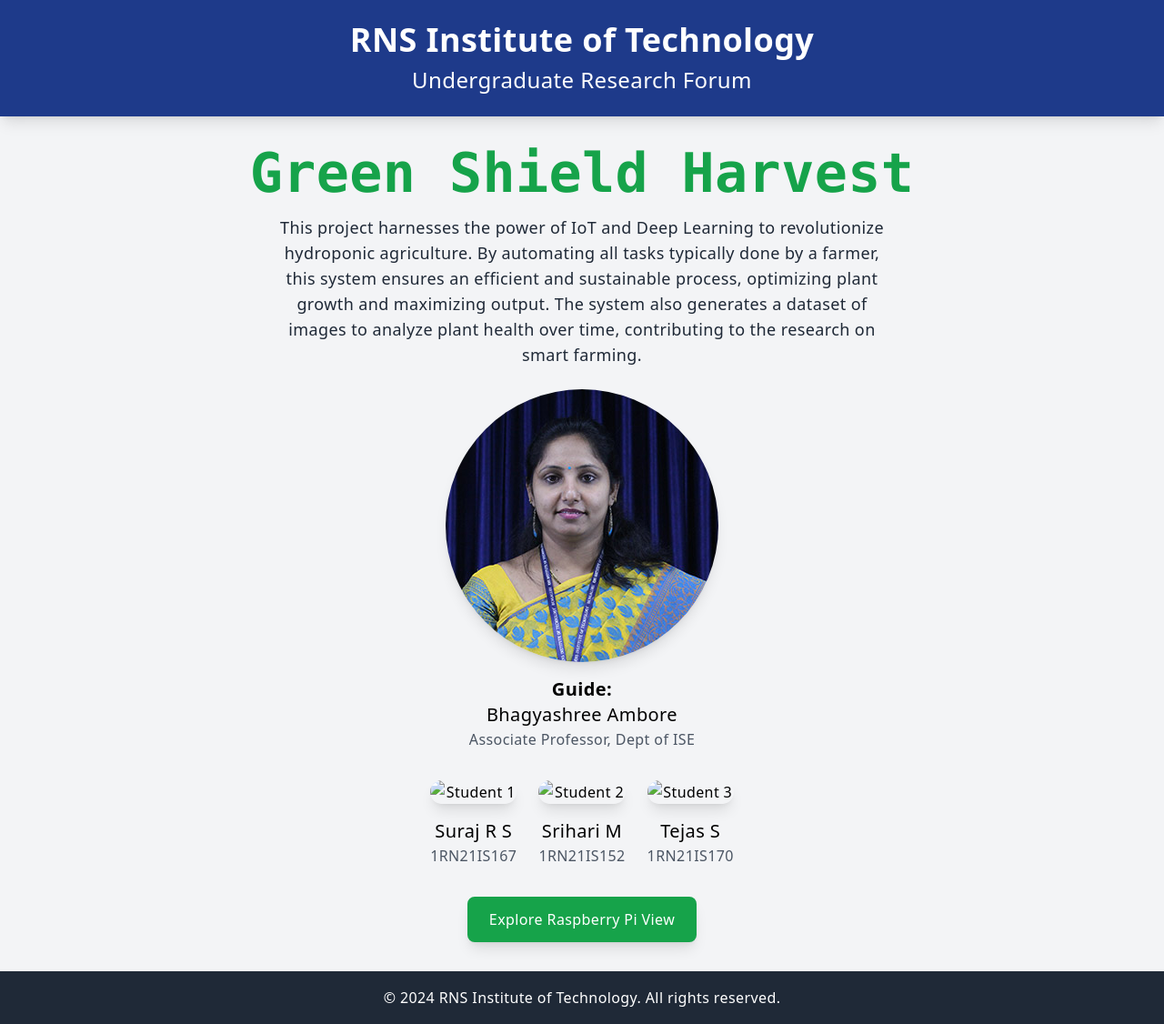
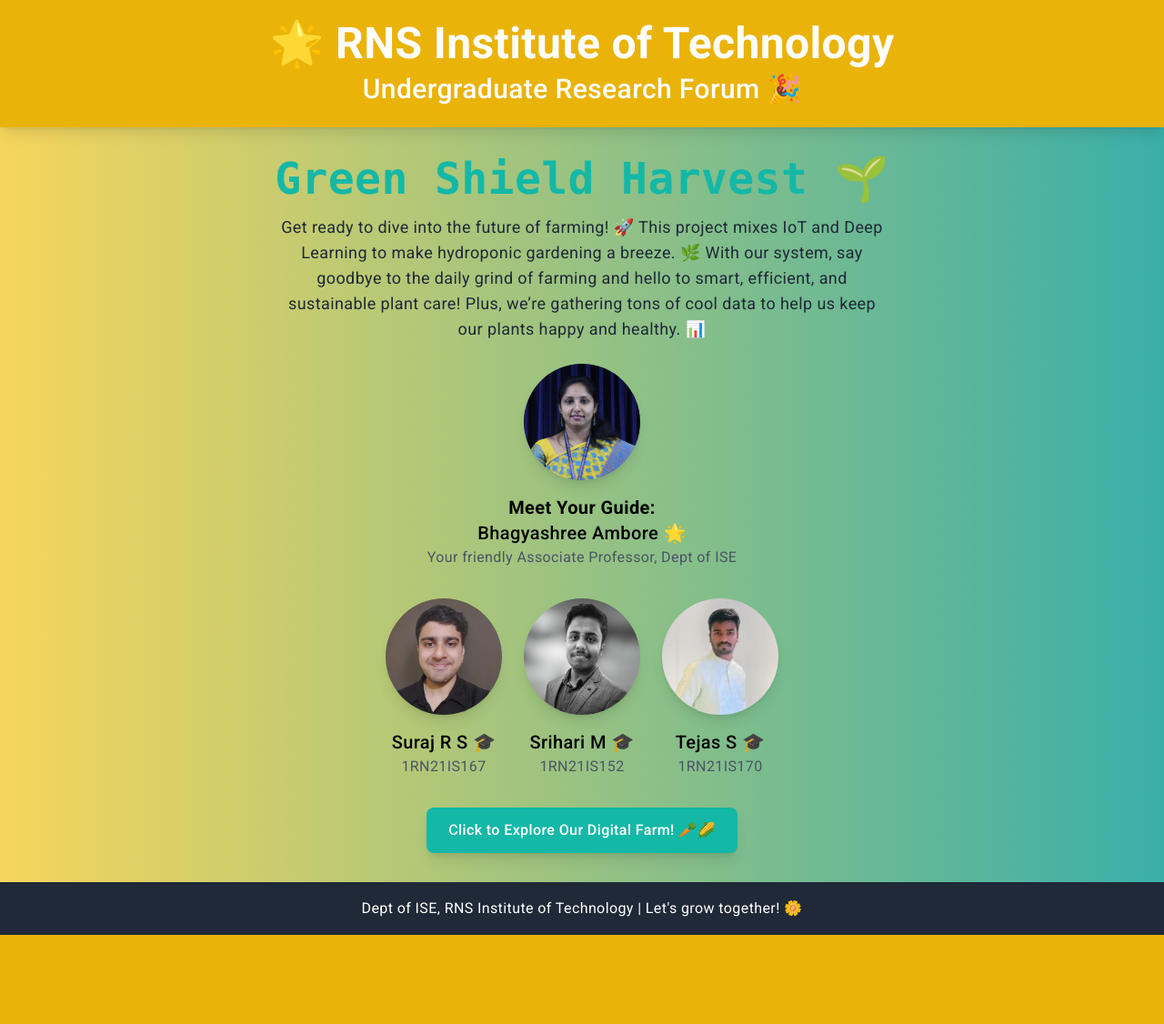
Before and after one commit to Surajrs812/Green-Shield-Harvest, a Flask app: page / in a window 1280 px wide. Shown: the whole page at 91% size. After the commit the page ends 1028 px from the top, so only its background shows below. Run offline with Flask 3, Linux system fonts and the light colour scheme; some libraries are stand-ins or nearby versions.

Commit message:
v0.1 - Dataset added

```diff
--- a/GSH_flask_app/app.py
+++ b/GSH_flask_app/app.py
@@ -1,7 +1,43 @@
-from flask import Flask, render_template, jsonify
-from get_values import get_device_status
+from flask import Flask, render_template, jsonify, send_file
+import requests
+import pandas as pd
+import re
+import os
+from get_values import get_device_status  # Importing the function
 
 app = Flask(__name__)
+
+# Path to your Google Drive folder containing images
+GOOGLE_DRIVE_FOLDER_URL = 'https://drive.google.com/drive/folders/10uNVya9tfD9WpX61lvrM2a6nY28hNGzH'  # Google Drive folder URL
+DOWNLOAD_DIRECTORY = 'downloaded_images'  # Local directory to store images
+
+# Ensure the download directory exists
+os.makedirs(DOWNLOAD_DIRECTORY, exist_ok=True)
+
+# Function to get the file names and IDs from the Google Drive folder
+def get_file_data_from_drive(folder_url):
+    response = requests.get(folder_url)
+    html_content = response.text
+
+    # Regex pattern to find file links and titles
+    file_links = re.findall(r'href="(/file/d/[^/]+)"', html_content)
+    file_names = re.findall(r'title="(.*?)"', html_content)
+
+    # Prepare a list of (file_name, file_id)
+    file_data = [(name, link.split('/')[3]) for name, link in zip(file_names, file_links)]
+
+    return file_data
+
+# Function to download images using their file IDs
+def download_images(file_data):
+    for name, file_id in file_data:
+        download_url = f'https://drive.google.com/uc?export=download&id={file_id}'
+        image_response = requests.get(download_url)
+
+        if image_response.status_code == 200:
+            file_path = os.path.join(DOWNLOAD_DIRECTORY, name)
+            with open(file_path, 'wb') as f:
+                f.write(image_response.content)
 
 # Route for home page
 @app.route('/')
@@ -14,11 +50,31 @@
     return render_template('pi_view.html')
 
 # API to fetch sensor and weather data
-@app.route('/api/get-status', methods=['GET'])
+@app.route('/get_device_status', methods=['GET'])
 def get_status():
-    # Fetch the device status from the external file
-    data = get_device_status()
+    data = get_device_status()  # Call the imported function
+    print("Device Status Data:", data)
     return jsonify(data)
+
+# Endpoint to download the dataset
+@app.route('/download_dataset', methods=['GET'])
+def download_dataset():
+    output_csv = 'dataset.csv'
+
+    # Get the list of file names from Google Drive
+    file_data = get_file_data_from_drive(GOOGLE_DRIVE_FOLDER_URL)
+
+    # Download images
+    download_images(file_data)
+
+    # Create DataFrame
+    df = pd.DataFrame(file_data, columns=['File Name', 'File ID'])
+
+    # Save the DataFrame to CSV
+    df.to_csv(output_csv, index=False)
+
+    # Send the CSV file for download
+    return send_file(output_csv, as_attachment=True)
 
 if __name__ == '__main__':
     app.run(debug=True, host='0.0.0.0')
--- /dev/null
+++ b/GSH_flask_app/dataset.csv
@@ -0,0 +1 @@
+File Name,File ID
--- a/GSH_flask_app/get_values.py
+++ b/GSH_flask_app/get_values.py
@@ -73,15 +73,23 @@
 
     # Format the final JSON response with sensor statuses and weather data
     data = {
-        "status": "ON",
-        "sensor1_status": sensor1_status,  # Moisture sensor 1 status
-        "sensor2_status": sensor2_status,  # Moisture sensor 2 status
-        "temperature": temperature,  # Temperature from OpenWeather API
-        "humidity": humidity,  # Humidity from OpenWeather API
+        "Status": "ON",
+        "Moisture Sensor 1": sensor1_status,  # Moisture sensor 1 status
+        "Moisture Sensor 2": sensor2_status,  # Moisture sensor 2 status
+        "Temperature": temperature,  # Temperature from OpenWeather API
+        "Humidity": humidity,  # Humidity from OpenWeather API
     }
+    filename = 'device_status.json'
+
+    # Open a file in write mode and save the JSON data
+    with open(filename, 'w') as json_file:
+        json.dump(data, json_file, indent=4)
+
+    with open(filename, 'r') as jf:
+        ld_w = json.load(jf)
 
     # Return the JSON object
-    return json.dumps(data, indent=4)
+    return ld_w
 
 if __name__ == '__main__':
     print("Starting data collection...")
--- a/GSH_flask_app/requirements.txt
+++ b/GSH_flask_app/requirements.txt
@@ -1,6 +1,7 @@
 pyserial
-time
 requests
-json
 flask
 jinja2
+pandas
+numpy
+google
--- a/GSH_flask_app/templates/home.html
+++ b/GSH_flask_app/templates/home.html
@@ -4,68 +4,78 @@
     <meta charset="UTF-8">
     <meta name="viewport" content="width=device-width, initial-scale=1.0">
     <title>Undergraduate Research Forum</title>
+    <link href="https://fonts.googleapis.com/css2?family=Roboto:wght@400;500;700&display=swap" rel="stylesheet">
     <script src="https://cdn.tailwindcss.com"></script>
+    <style>
+        body {
+            font-family: 'Roboto', sans-serif; /* Set font to Roboto */
+        }
+        /* Add a fun background */
+        .background {
+            background: linear-gradient(to right, #f6d55c, #3aafa9); /* Bright and casual gradient */
+        }
+    </style>
 </head>
-<body class="bg-gray-100 font-sans leading-relaxed tracking-wide flex flex-col justify-center items-center">
+<body class="bg-gray-100 leading-relaxed tracking-wide flex flex-col justify-center items-center background">
 
     <!-- Header -->
-    <header class="bg-blue-900 text-white py-6 shadow-lg w-full">
+    <header class="bg-yellow-500 text-white py-6 shadow-lg w-full">
         <div class="container mx-auto text-center">
-            <h1 class="text-4xl font-bold">RNS Institute of Technology</h1>
-            <h2 class="text-2xl font-medium mt-2">Undergraduate Research Forum</h2>
+            <h1 class="text-5xl font-bold">🌟 RNS Institute of Technology</h1>
+            <h2 class="text-3xl font-medium mt-2">Undergraduate Research Forum 🎉</h2>
         </div>
     </header>
 
     <!-- Main Section -->
     <main class="flex-grow flex flex-col items-center justify-center p-8 text-center">
         <!-- Project Title -->
-        <h2 class="text-6xl text-green-600 font-extrabold mb-4" style="font-family: Consolas;">Green Shield Harvest</h2>
+        <h2 class="text-5xl text-teal-500 font-extrabold mb-4" style="font-family: Consolas;">Green Shield Harvest 🌱</h2>
 
         <!-- Project Description -->
         <p class="text-lg text-gray-800 max-w-2xl text-center mb-6">
-            This project harnesses the power of IoT and Deep Learning to revolutionize hydroponic agriculture.
-            By automating all tasks typically done by a farmer, this system ensures an efficient and sustainable
-            process, optimizing plant growth and maximizing output. The system also generates a dataset of images
-            to analyze plant health over time, contributing to the research on smart farming.
+            Get ready to dive into the future of farming! 🚀 This project mixes IoT and Deep Learning
+            to make hydroponic gardening a breeze. 🌿 With our system, say goodbye to the daily grind
+            of farming and hello to smart, efficient, and sustainable plant care! Plus, we’re gathering
+            tons of cool data to help us keep our plants happy and healthy. 📊
         </p>
 
         <!-- Guide Section -->
         <div class="text-center mb-8">
-            <img src="static\Dr_Ambore.jpg" alt="Guide" class="rounded-full mx-auto mb-4 shadow-lg">
-            <p class="text-xl font-bold">Guide:</p>
-            <p class="text-xl font-medium">Bhagyashree Ambore</p>
-            <p class="text-gray-600">Associate Professor, Dept of ISE</p>
+            <img src="static/Dr_Ambore.jpg" alt="Guide" class="w-32 h-32 rounded-full mx-auto mb-4 shadow-lg hover:shadow-2xl transition-transform transform hover:scale-105"> <!-- Add hover effect -->
+            <p class="text-xl font-bold">Meet Your Guide:</p>
+            <p class="text-xl font-medium">Bhagyashree Ambore 🌟</p>
+            <p class="text-gray-600">Your friendly Associate Professor, Dept of ISE</p>
         </div>
 
         <!-- Students Section -->
         <div class="grid grid-cols-1 md:grid-cols-3 gap-6 items-center text-center mb-8">
             <div>
-                <img src="https://via.placeholder.com/150" alt="Student 1" class="rounded-full mx-auto mb-4 shadow-lg">
-                <p class="text-xl font-medium">Suraj R S</p>
+                <img src="static/Surajrs.jpg" alt="Student 1" class="w-32 h-32 rounded-full mx-auto mb-4 shadow-lg hover:shadow-2xl transition-transform transform hover:scale-105 cursor-pointer" onclick="alert('Hey there! I’m Suraj R S!');"> <!-- Add interactivity -->
+                <p class="text-xl font-medium">Suraj R S 🎓</p>
                 <p class="text-gray-600">1RN21IS167</p>
             </div>
             <div>
-                <img src="https://via.placeholder.com/150" alt="Student 2" class="rounded-full mx-auto mb-4 shadow-lg">
-                <p class="text-xl font-medium">Srihari M</p>
+                <img src="static/sriharim.jpg" alt="Student 2" class="w-32 h-32 rounded-full mx-auto mb-4 shadow-lg hover:shadow-2xl transition-transform transform hover:scale-105 cursor-pointer" onclick="alert('Hi! I’m Srihari M!');"> <!-- Add interactivity -->
+                <p class="text-xl font-medium">Srihari M 🎓</p>
                 <p class="text-gray-600">1RN21IS152</p>
             </div>
             <div>
-                <img src="https://via.placeholder.com/150" alt="Student 3" class="rounded-full mx-auto mb-4 shadow-lg">
-                <p class="text-xl font-medium">Tejas S</p>
+                <img src="static/tejass.jpg" alt="Student 3" class="w-32 h-32 rounded-full mx-auto mb-4 shadow-lg hover:shadow-2xl transition-transform transform hover:scale-105 cursor-pointer" onclick="alert('Hello! I’m Tejas S!');"> <!-- Add interactivity -->
+                <p class="text-xl font-medium">Tejas S 🎓</p>
                 <p class="text-gray-600">1RN21IS170</p>
             </div>
         </div>
 
         <!-- Call to Action -->
-        <a href="{{ url_for('pi_view') }}" class="text-white bg-green-600 hover:bg-green-700 font-medium py-3 px-6 rounded-lg shadow-lg transition duration-300">
-            Explore Raspberry Pi View
+        <a href="{{ url_for('pi_view') }}" class="text-white bg-teal-500 hover:bg-teal-600 font-medium py-3 px-6 rounded-lg shadow-lg transition duration-300 transform hover:scale-105">
+            Click to Explore Our Digital Farm! 🥕🌽
         </a>
     </main>
 
     <!-- Footer -->
     <footer class="bg-gray-800 text-white py-4 w-full">
         <div class="container mx-auto text-center">
-            <p>&copy; 2024 RNS Institute of Technology. All rights reserved.</p>
+            <p>Dept of ISE, RNS Institute of Technology | Let's grow together! 🌼</p>
         </div>
     </footer>
 
```
Also changed, not shown: GSH_flask_app/dataset_generator.py (added, +42 -0 lines), GSH_flask_app/device_status.json (added, +7 -0 lines), GSH_flask_app/templates/pi_view.html (+22 -14 lines), GSH_flask_app/static/Surajrs.jpg (added), GSH_flask_app/static/sriharim.jpg (added), GSH_flask_app/static/tejass.jpg (added).
